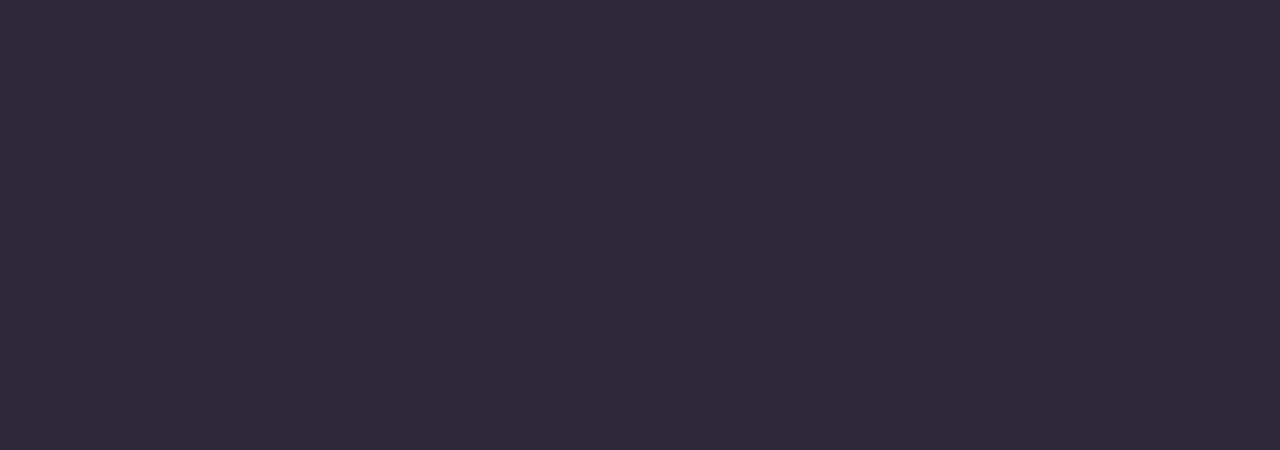
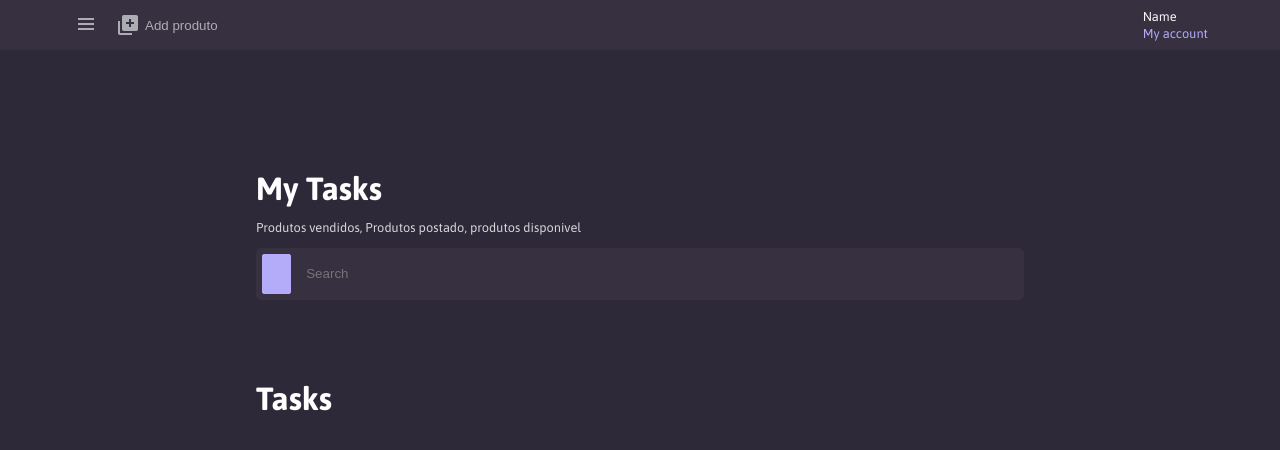
Before and after one commit to TambuJenny/snirtest, a React (Create React App) app: page /alltask in a window 1280 px wide. Shown: the top 450 px of the page. Built offline with nearby package versions, Linux system fonts and the light colour scheme.

Commit message:
Alteração do AllTask Add Lista de Task

```diff
--- a/src/Routes.js
+++ b/src/Routes.js
@@ -1,7 +1,7 @@
 import {Route,BrowserRouter,Switch} from  'react-router-dom'
 import Index from './../src/pages/Home'
 import Singin from './pages/SingIn'
-import Task from './pages/TaskAdd'
+import Task from './pages/AllTask'
 
 export default function route()
 {
@@ -9,7 +9,7 @@ export default function route()
     <BrowserRouter>
      <Route path="/" exact component={Index}  />
      <Route path="/Singin" component={Singin}  />
-     <Route path="/addtask" component={Task}  />
+     <Route path="/alltask" component={Task}  />
     </BrowserRouter>
 
   )
--- /dev/null
+++ b/src/components/LoginModal.js
@@ -0,0 +1,12 @@
+import react,{useState} from 'react'
+import './../styles/ModalLogin.scss'
+
+export default function ModalLog()
+{
+ return(
+  <div className="principal">
+
+  </div>
+
+  )
+}
--- a/src/pages/TaskAdd.js
+++ b/src/pages/AllTask.js
@@ -1,5 +1,5 @@
 import React from 'react';
-import Navbar from './../components/Navbar';
+import Navbar from '../components/Navbar';
 import './../styles/Task.scss'
 
 export default function Task()
@@ -13,8 +13,17 @@ export default function Task()
        <body>
         <div className="bodyelement">
         <div className="top">
-         <h3> Meus Produtos </h3>
+         <h3> My Tasks </h3>
          <p>Produtos vendidos, Produtos postado, produtos disponivel </p>
+        </div>
+        <div className="inputDiv">
+          <button>
+            <img src="" alt="" />
+          </button>
+          <input type="text" placeholder="Search" />
+        </div>
+        <div className="taskDiv">
+          <h3>Tasks</h3>
         </div>
         </div>
        </body>
--- a/src/pages/Home.js
+++ b/src/pages/Home.js
@@ -3,6 +3,8 @@ import './../styles/Home.scss'
 import { Link } from 'react-router-dom'
 import imgIndex from './../img/Reading list-cuate 1.png'
 import Title from '../components/Title'
+
+import ModalLog from './../components/LoginModal'
 
 
 
@@ -33,6 +35,7 @@ export default function Home ()
       </header>
 
       <body className="bodyIndex">
+        <ModalLog/>
        <div className="descriptionIndex">
            <div className="greatText">
             <p><b style={{color:'#B4ACF9',textDecoration:'Bold'}}>Creative Digital</b> Design Agency is looking for new talent</p>
--- a/src/styles/Task.scss
+++ b/src/styles/Task.scss
@@ -1,13 +1,13 @@
 .bodyelement
 {
  display: flex;
- align-items: center;
+ flex-direction: column;
+
  padding-left: 20%;
  padding-right: 20%;
 
  .top
  {
-
   padding-top: 15vh;
   h3
   {
@@ -21,4 +21,49 @@
     font-size: 0.8em;
   }
  }
+
+ .inputDiv
+ {
+   display:flex ;
+   height: 5vh;
+   width: auto;
+   background-color:#363041;
+   border: 1px solid #363041 ;
+   border-radius: 5px;
+   padding: 5px;
+
+   button
+   {
+     display: flex;
+     align-items: center;
+     width:4% ;
+     background-color: #B4ACF9;
+     border: 1px solid #B4ACF9 ;
+     border-radius: 2px;
+
+   }
+   input
+   {
+      width:100% ;
+      background-color:#363041;
+      border: none;
+      padding-left: 15px;
+      color: white;
+      ::placeholder
+      {
+            color: whitesmoke;
+      }
+
+   }
+ }
+ .taskDiv
+ {
+   padding-top: 10vh;
+   h3
+   {
+    color: white;
+    font-size: 2em;
+    margin: 0;
+   }
+ }
 }
```
Also changed, not shown: src/styles/ModalLogin.scss (added).
